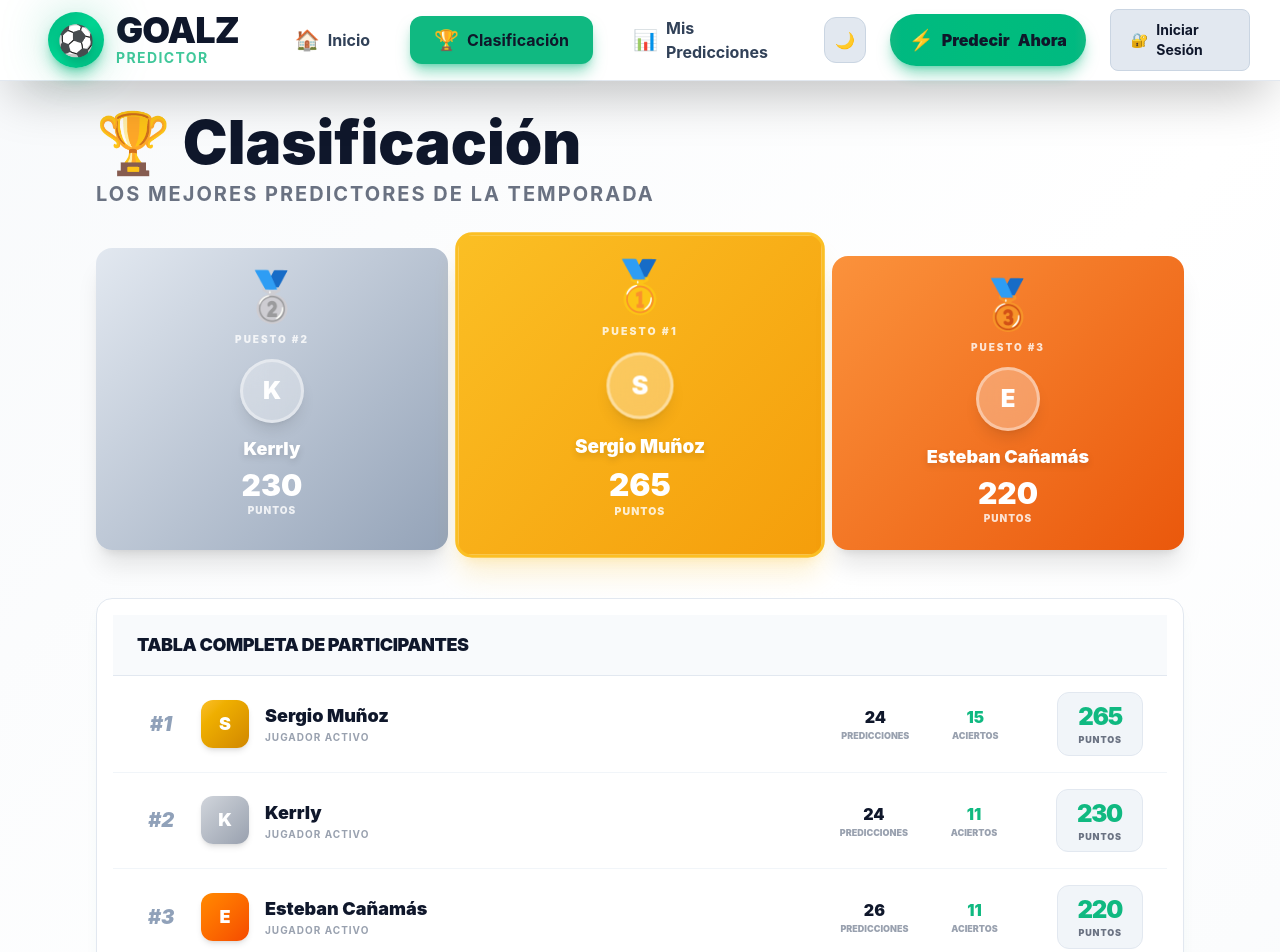
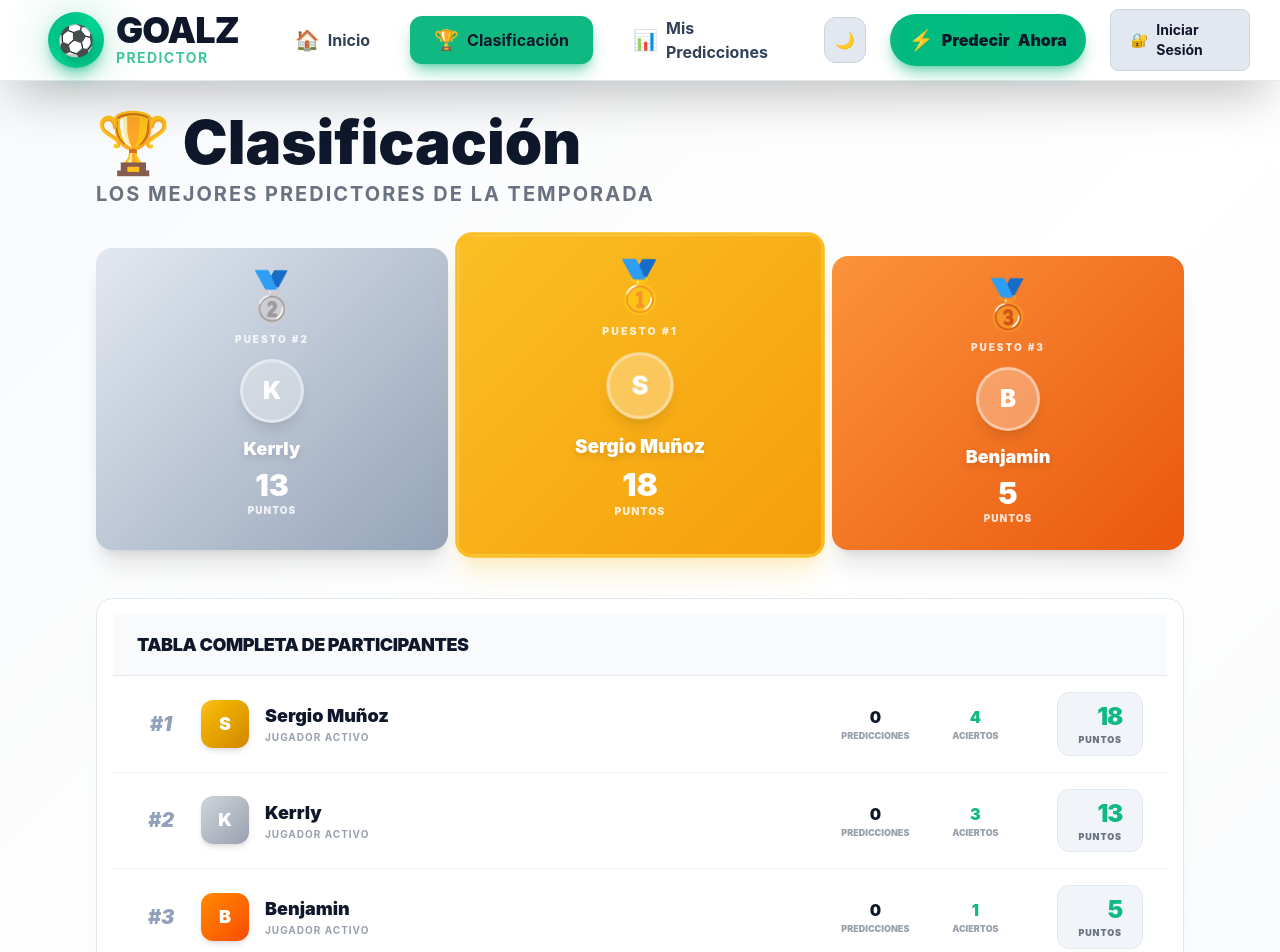
Before and after one commit to b1wash/Goalz, a React (Vite) app: page /clasificacion in a window 1280 px wide. Shown: the top 952 px of the page. Built offline with nearby package versions, Linux system fonts and the light colour scheme; data requests are answered from the project's data file.

Commit message:
Correccion de errores

```diff
--- a/db.json
+++ b/db.json
@@ -4,43 +4,7 @@
       "id": "0b65",
       "homeTeam": "Madrid",
       "awayTeam": "Sevilla",
-      "date": "2026-12-02T21:00:00.000Z",
-      "matchday": 1,
-      "status": "finished",
-      "result": {
-        "homeGoals": 1,
-        "awayGoals": 0
-      }
-    },
-    {
-      "id": "286f",
-      "homeTeam": "Chelsea",
-      "awayTeam": "Barcelona",
-      "date": "2025-12-30T22:28:00.000Z",
-      "matchday": 2,
-      "status": "finished",
-      "result": {
-        "homeGoals": 1,
-        "awayGoals": 0
-      }
-    },
-    {
-      "id": "08f4",
-      "homeTeam": "Madrid",
-      "awayTeam": "Barcelona",
-      "date": "2026-01-14T15:20:00.000Z",
-      "matchday": 1,
-      "status": "finished",
-      "result": {
-        "homeGoals": 1,
-        "awayGoals": 0
-      }
-    },
-    {
-      "id": "f40f",
-      "homeTeam": "Madrid",
-      "awayTeam": "Barcelona",
-      "date": "2025-12-30T15:23:00.000Z",
+      "date": "2026-02-15T21:00:00.000Z",
       "matchday": 1,
       "status": "finished",
       "result": {
@@ -49,37 +13,37 @@
       }
     },
     {
-      "id": "c582",
-      "homeTeam": "Valladolid",
-      "awayTeam": "Malaga",
-      "date": "2026-01-08T16:37:00.000Z",
+      "id": "286f",
+      "homeTeam": "Chelsea",
+      "awayTeam": "Barcelona",
+      "date": "2026-02-16T20:00:00.000Z",
       "matchday": 1,
       "status": "finished",
       "result": {
         "homeGoals": 0,
+        "awayGoals": 2
+      }
+    },
+    {
+      "id": "c582",
+      "homeTeam": "Bayern",
+      "awayTeam": "Arsenal",
+      "date": "2026-02-19T21:00:00.000Z",
+      "matchday": 1,
+      "status": "finished",
+      "result": {
+        "homeGoals": 1,
         "awayGoals": 0
       }
     }
   ],
   "predictions": [
     {
-      "id": "5ea8",
+      "id": "9c7c",
       "matchId": "0b65",
-      "userId": "user1",
-      "prediction": "1",
-      "exactScore": {
-        "home": 1,
-        "away": 0
-      },
-      "points": 5,
-      "createdAt": "2026-01-26T19:21:28.670Z"
-    },
-    {
-      "id": "a7fa",
-      "matchId": "286f",
-      "idPartido": "286f",
-      "userId": "user1",
-      "idUsuario": "user1",
+      "idPartido": "0b65",
+      "userId": "user4",
+      "idUsuario": "user4",
       "prediction": "1",
       "prediccion": "1",
       "exactScore": {
@@ -94,38 +58,14 @@
         "local": 1,
         "visitante": 0
       },
-      "points": 5,
+      "points": 0,
       "puntosGanados": null,
-      "createdAt": "2026-01-26T22:29:02.052Z"
+      "createdAt": "2026-01-27T17:52:10.153Z"
     },
     {
-      "id": "c7c4",
-      "matchId": "08f4",
-      "idPartido": "08f4",
-      "userId": "user1",
-      "idUsuario": "user1",
-      "prediction": "1",
-      "prediccion": "1",
-      "exactScore": {
-        "home": 1,
-        "away": 0,
-        "local": 1,
-        "visitante": 0
-      },
-      "marcadorExacto": {
-        "home": 1,
-        "away": 0,
-        "local": 1,
-        "visitante": 0
-      },
-      "points": 5,
-      "puntosGanados": null,
-      "createdAt": "2026-01-27T15:21:21.050Z"
-    },
-    {
-      "id": "fcf9",
-      "matchId": "f40f",
-      "idPartido": "f40f",
+      "id": "71ab",
+      "matchId": "0b65",
+      "idPartido": "0b65",
       "userId": "user2",
       "idUsuario": "user2",
       "prediction": "X",
@@ -144,14 +84,14 @@
       },
       "points": 5,
       "puntosGanados": null,
-      "createdAt": "2026-01-27T15:23:55.352Z"
+      "createdAt": "2026-01-27T17:52:37.702Z"
     },
     {
-      "id": "184d",
-      "matchId": "f40f",
-      "idPartido": "f40f",
-      "userId": "user1",
-      "idUsuario": "user1",
+      "id": "a227",
+      "matchId": "0b65",
+      "idPartido": "0b65",
+      "userId": "user3",
+      "idUsuario": "user3",
       "prediction": "2",
       "prediccion": "2",
       "exactScore": {
@@ -168,14 +108,110 @@
       },
       "points": 0,
       "puntosGanados": null,
-      "createdAt": "2026-01-27T15:24:23.894Z"
+      "createdAt": "2026-01-27T17:52:59.542Z"
     },
     {
-      "id": "db4e",
+      "id": "b450",
+      "matchId": "286f",
+      "idPartido": "286f",
+      "userId": "user2",
+      "idUsuario": "user2",
+      "prediction": "2",
+      "prediccion": "2",
+      "exactScore": {
+        "home": 0,
+        "away": 2,
+        "local": 0,
+        "visitante": 2
+      },
+      "marcadorExacto": {
+        "home": 0,
+        "away": 2,
+        "local": 0,
+        "visitante": 2
+      },
+      "points": 5,
+      "puntosGanados": null,
+      "createdAt": "2026-01-27T17:56:04.424Z"
+    },
+    {
+      "id": "2a36",
+      "matchId": "286f",
+      "idPartido": "286f",
+      "userId": "user3",
+      "idUsuario": "user3",
+      "prediction": "2",
+      "prediccion": "2",
+      "exactScore": {
+        "home": 0,
+        "away": 1,
+        "local": 0,
+        "visitante": 1
+      },
+      "marcadorExacto": {
+        "home": 0,
+        "away": 1,
+        "local": 0,
+        "visitante": 1
+      },
+      "points": 3,
+      "puntosGanados": null,
+      "createdAt": "2026-01-27T17:56:29.643Z"
+    },
+    {
+      "id": "4461",
+      "matchId": "286f",
+      "idPartido": "286f",
+      "userId": "user4",
+      "idUsuario": "user4",
+      "prediction": "1",
+      "prediccion": "1",
+      "exactScore": {
+        "home": 2,
+        "away": 0,
+        "local": 2,
+        "visitante": 0
+      },
+      "marcadorExacto": {
+        "home": 2,
+        "away": 0,
+        "local": 2,
+        "visitante": 0
+      },
+      "points": 0,
+      "puntosGanados": null,
+      "createdAt": "2026-01-27T17:56:57.016Z"
+    },
+    {
+      "id": "40fb",
       "matchId": "c582",
       "idPartido": "c582",
-      "userId": "user4",
-      "idUsuario": "user4",
+      "userId": "c472",
+      "idUsuario": "c472",
+      "prediction": "1",
+      "prediccion": "1",
+      "exactScore": {
+        "home": 1,
+        "away": 0,
+        "local": 1,
+        "visitante": 0
+      },
+      "marcadorExacto": {
+        "home": 1,
+        "away": 0,
+        "local": 1,
+        "visitante": 0
+      },
+      "points": 5,
+      "puntosGanados": null,
+      "createdAt": "2026-01-28T20:20:24.333Z"
+    },
+    {
+      "id": "524a",
+      "matchId": "c582",
+      "idPartido": "c582",
+      "userId": "user2",
+      "idUsuario": "user2",
       "prediction": "X",
       "prediccion": "X",
       "exactScore": {
@@ -190,16 +226,16 @@
         "local": 0,
         "visitante": 0
       },
-      "points": 5,
+      "points": 0,
       "puntosGanados": null,
-      "createdAt": "2026-01-27T16:38:27.711Z"
+      "createdAt": "2026-01-28T20:20:49.889Z"
     },
     {
-      "id": "4096",
+      "id": "0153",
       "matchId": "c582",
       "idPartido": "c582",
-      "userId": "user2",
-      "idUsuario": "user2",
+      "userId": "user3",
+      "idUsuario": "user3",
       "prediction": "1",
       "prediccion": "1",
       "exactScore": {
@@ -214,33 +250,9 @@
         "local": 1,
         "visitante": 0
       },
-      "points": 0,
-      "puntosGanados": null,
-      "createdAt": "2026-01-27T16:39:00.075Z"
-    },
-    {
-      "id": "0ec8",
-      "matchId": "c582",
-      "idPartido": "c582",
-      "userId": "user3",
-      "idUsuario": "user3",
-      "prediction": "X",
-      "prediccion": "X",
-      "exactScore": {
-        "home": 0,
-        "away": 0,
-        "local": 0,
-        "visitante": 0
-      },
-      "marcadorExacto": {
-        "home": 0,
-        "away": 0,
-        "local": 0,
-        "visitante": 0
-      },
       "points": 5,
       "puntosGanados": null,
-      "createdAt": "2026-01-27T16:39:21.599Z"
+      "createdAt": "2026-01-28T20:21:09.500Z"
     }
   ],
   "users": [
@@ -251,10 +263,10 @@
       "email": "biwash@goalz.com",
       "password": "admin123",
       "role": "admin",
-      "totalPoints": 290,
-      "puntosTotal": 275,
-      "correctPredictions": 21,
-      "totalPredictions": 25
+      "totalPoints": 0,
+      "puntosTotal": 0,
+      "correctPredictions": 0,
+      "totalPredictions": 0
     },
     {
       "id": "user2",
@@ -263,10 +275,10 @@
       "email": "kerrly@goalz.com",
       "password": "kerrly123",
       "role": "user",
-      "totalPoints": 230,
-      "puntosTotal": 230,
-      "correctPredictions": 11,
-      "totalPredictions": 24
+      "totalPoints": 13,
+      "puntosTotal": 0,
+      "correctPredictions": 3,
+      "totalPredictions": 0
     },
     {
       "id": "user3",
@@ -275,10 +287,10 @@
       "email": "sergio@goalz.com",
       "password": "sergio123",
       "role": "user",
-      "totalPoints": 265,
-      "puntosTotal": 260,
-      "correctPredictions": 15,
-      "totalPredictions": 24
+      "totalPoints": 18,
+      "puntosTotal": 0,
+      "correctPredictions": 4,
+      "totalPredictions": 0
     },
     {
       "id": "user4",
@@ -287,33 +299,21 @@
       "email": "esteban@goalz.com",
       "password": "esteban123",
       "role": "user",
-      "totalPoints": 220,
-      "puntosTotal": 215,
-      "correctPredictions": 11,
-      "totalPredictions": 26
-    },
-    {
-      "id": "e0a5",
-      "name": "biwwi",
-      "nombre": "biwwi",
-      "email": "123@mail.com",
-      "password": "1234567",
-      "role": "user",
       "totalPoints": 0,
       "puntosTotal": 0,
       "correctPredictions": 0,
       "totalPredictions": 0
     },
     {
-      "id": "7c7f",
+      "id": "c472",
       "name": "Benjamin",
       "nombre": "Benjamin",
-      "email": "benji123@ejemplo.com",
-      "password": "hola1234",
+      "email": "benji@goalz.com",
+      "password": "123456",
       "role": "user",
-      "totalPoints": 0,
+      "totalPoints": 5,
       "puntosTotal": 0,
-      "correctPredictions": 0,
+      "correctPredictions": 1,
       "totalPredictions": 0
     }
   ]
--- a/src/index.css
+++ b/src/index.css
@@ -1,8 +1,11 @@
 @import "tailwindcss";
 
-/* ESTO ES DE TAILWIN V4 Y EL EDITOR TODAVIA NO LO RECONOCE */
+/* ESTO ES DE TAILWIN V4.1 Y EL EDITOR TODAVIA NO LO RECONOCE */
+/* AL USAR VARIANT DARK EN MI CASO LE ESTOY DIIENDO A TAILWIND QUE CUANDO YO ESCRIBA LA PALABRA DARK: DELANTEDE UNA CLASE COMO DARK:BG-RED-500, APLIQUES ESTILOS BAJO UNA CONDICION ESPECIFICA */
+/* @variant dark (&:where(.dark, .dark *)); */
 @variant dark (&:where(.dark, .dark *));
 
+/* DEFINICION DE VARIABLES PARA EL TEMA PERSONALIZADO DE MI APP */
 @theme {
   --color-primary: #10b981;
   --color-secondary: #059669;
@@ -35,20 +38,32 @@
       BlinkMacSystemFont,
       "Segoe UI",
       sans-serif;
-    background-color: #f8fafc; /* Light mode background (Slate 50) */
-    color: #0f172a; /* Light mode text (Slate 900) */
+    background-color: #f8fafc;
+    color: #0f172a;
     transition:
       background-color 0.3s ease,
       color 0.3s ease;
     min-height: 100vh;
   }
 
+  /* ESTO ES PARA QUE SE VEA EL FONDO EN TODA LA PANTALLA */
   html.dark body {
-    background-color: #0f172a; /* Dark mode background */
-    color: #ffffff; /* Dark mode text */
+    background-color: #0f172a;
+    color: #ffffff;
   }
 
+  /* ESTO ES PARA QUE EL CONTENEDOR PRINCIPAL OCUPE TODA LA PANTALLA */
   #root {
     min-height: 100vh;
   }
+
+  /* MEJORA VISUAL PARA EL ICONO DEL CALENDARIO EN MODO OSCURO */
+  input[type="datetime-local"]::-webkit-calendar-picker-indicator {
+    cursor: pointer;
+    transition: filter 0.3s ease;
+  }
+
+  html.dark input[type="datetime-local"]::-webkit-calendar-picker-indicator {
+    filter: invert(1) brightness(1.5);
+  }
 }
```
Also changed, not shown: src/hooks/useDarkMode.ts (+14 -2 lines), src/pages/AdminMatches.tsx (+9 -7 lines), src/pages/Clasificacion.tsx (+34 -6 lines), src/pages/Inicio.tsx (+14 -10 lines).
